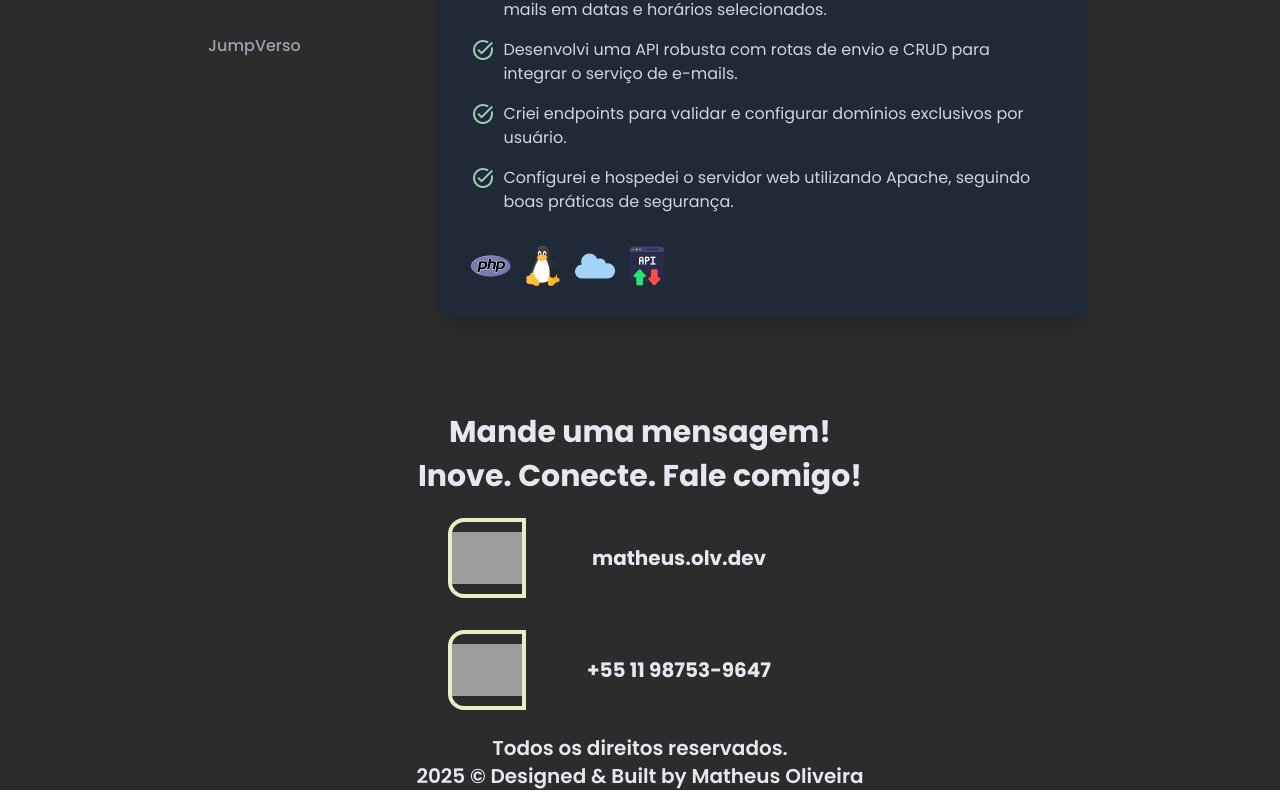
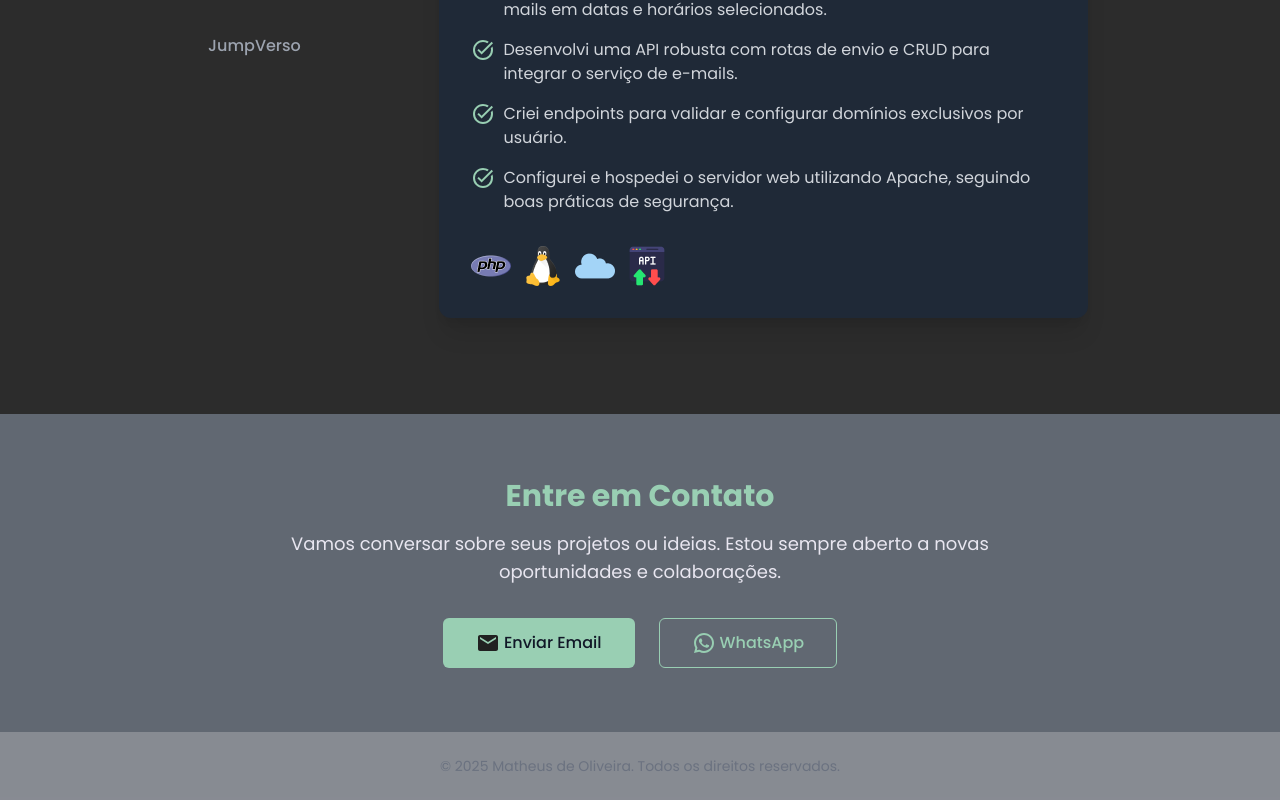
Before and after one commit to fatekkl/Portfolio-Next, a Next.js app: page / in a window 1280 px wide. Shown: the part 1998-2798 px from the top of the page. Built offline with nearby package versions, Linux system fonts and the light colour scheme; grey boxes are pictures that could not be loaded.

Commit message:
revamp contact +  create footer

```diff
--- a/src/app/Components/Contact/index.tsx
+++ b/src/app/Components/Contact/index.tsx
@@ -4,46 +4,25 @@ import ContactButton from "../ContactButton";
 
 export default function Contact() {
   return (
-    <section className="h-50vh w-auto bg-jet flex flex-col items-center max-md:gap-2 gap-6">
-      <header className="max-md:text-2xl text-3xl flex flex-col gap-2">
-        <h1 className="font-bold text-silver text-center">
-          Mande uma mensagem!
-        </h1>
-        <h2 className="font-bold text-silver text-center">
-          Inove. Conecte. Fale comigo!
-        </h2>
-      </header>
-
-      <div className="flex max-sm:scale-90 flex-col md:gap-4 lg:gap-8">
-        <a
-          href="mailto:matheus.olv.dev@gmail.com?body=Ol%C3%A1,%20vimos%20seu%20portf%C3%B3lio..."
-          target="_blank"
-          rel="noopener noreferrer"
-          className="max-md:scale-75 w-96 h-20 rounded-2xl flex items-center text-silver font-bold text-xl justify-start transition-all duration-300 ease-in-out hover:cursor-pointer hover:scale-110 max-sm:scale-75 max-sm:hover:scale-90"
-        >
-          <ContactButton path="../../../assets/email.png" />
-          <div className="w-full h-full flex items-center justify-center">
-            <span>matheus.olv.dev</span>
+    <section className="py-16 bg-gray-800 bg-opacity-70" id="contact">
+      <div className="container mx-auto px-6">
+        <div className="max-w-3xl mx-auto text-center">
+          <h2 className="text-3xl font-bold text-green_secondary mb-4">Entre em Contato</h2>
+          <p className="text-silver mb-8 text-lg">
+            Vamos conversar sobre seus projetos ou ideias. Estou sempre aberto a novas oportunidades e colaborações.
+          </p>
+          <div className="flex flex-col sm:flex-row justify-center items-center space-y-4 sm:space-y-0 sm:space-x-6">
+            <a className="inline-flex gap-1 items-center justify-center px-8 py-3 border border-transparent text-base font-medium rounded-md text-gray-900 bg-green_secondary hover:bg-gold transition-colors w-full sm:w-auto" href="mailto:matheus.olv.dev@gmail.com">
+              <img src="../assets/email.svg" />
+              Enviar Email
+            </a>
+            <a className="inline-flex items-center justify-around gap-1 px-8 py-3 border border-green_secondary text-base font-medium rounded-md text-green_secondary hover:bg-gold hover:text-gray-900 transition-colors w-full sm:w-auto" href="https://wa.me/5511987539647" target="_blank">
+              <img src="../assets/whatsapp.svg" />
+              WhatsApp
+            </a>
           </div>
-        </a>
-        <a
-          href="https://wa.me/5511987539647?text=Ol%C3%A1%20Matheus!"
-          target="_blank"
-          rel="noopener noreferrer"
-          className="max-md:scale-75 w-96 h-20  rounded-2xl flex items-center text-silver font-bold text-xl transition-all duration-300 ease-in-out justify-start hover:cursor-pointer max-sm:hover:scale-90 hover:scale-110 max-sm:scale-75"
-        >
-          <ContactButton path="../../../assets/whatsapp.png" />
-          <div className="w-full h-full flex items-center justify-center">
-            <span>+55 11 98753-9647</span>
-          </div>
-
-        </a>
+        </div>
       </div>
-
-      <footer className="flex flex-col justify-end text-center text-silver md:text-xl font-semibold max-sm:text-sm">
-        <span>Todos os direitos reservados.</span>
-        <span>2025 © Designed & Built by Matheus Oliveira</span>
-      </footer>
     </section>
   );
 }
--- /dev/null
+++ b/src/app/Components/Footer/index.tsx
@@ -0,0 +1,11 @@
+
+
+export default function Footer() {
+    return (
+        <footer className="bg-gray-900 bg-opacity-50">
+            <div className="container mx-auto px-6 py-6 text-center text-gray-500 text-sm">
+                © 2025 Matheus de Oliveira. Todos os direitos reservados.
+            </div>
+        </footer>
+    )
+}
--- a/src/app/page.tsx
+++ b/src/app/page.tsx
@@ -1,4 +1,5 @@
 import Contact from "./Components/Contact";
+import Footer from "./Components/Footer";
 import Journey from "./Components/Journey";
 import Menu from "./Components/Menu";
 import MobileHeader from "./Components/MobileHeader";
@@ -14,6 +15,7 @@ export default function Home() {
       <Journey />
       <Projects />
       <Contact />
+      <Footer/>
     </div>
   );
 }
```
